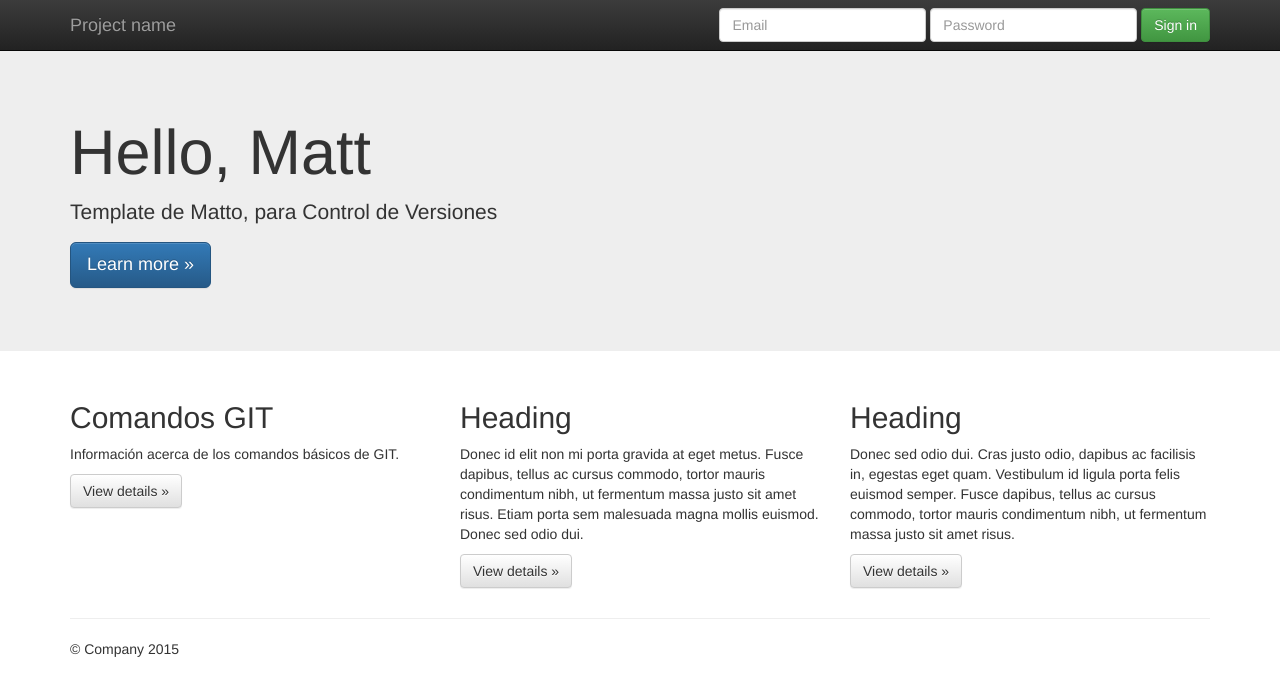
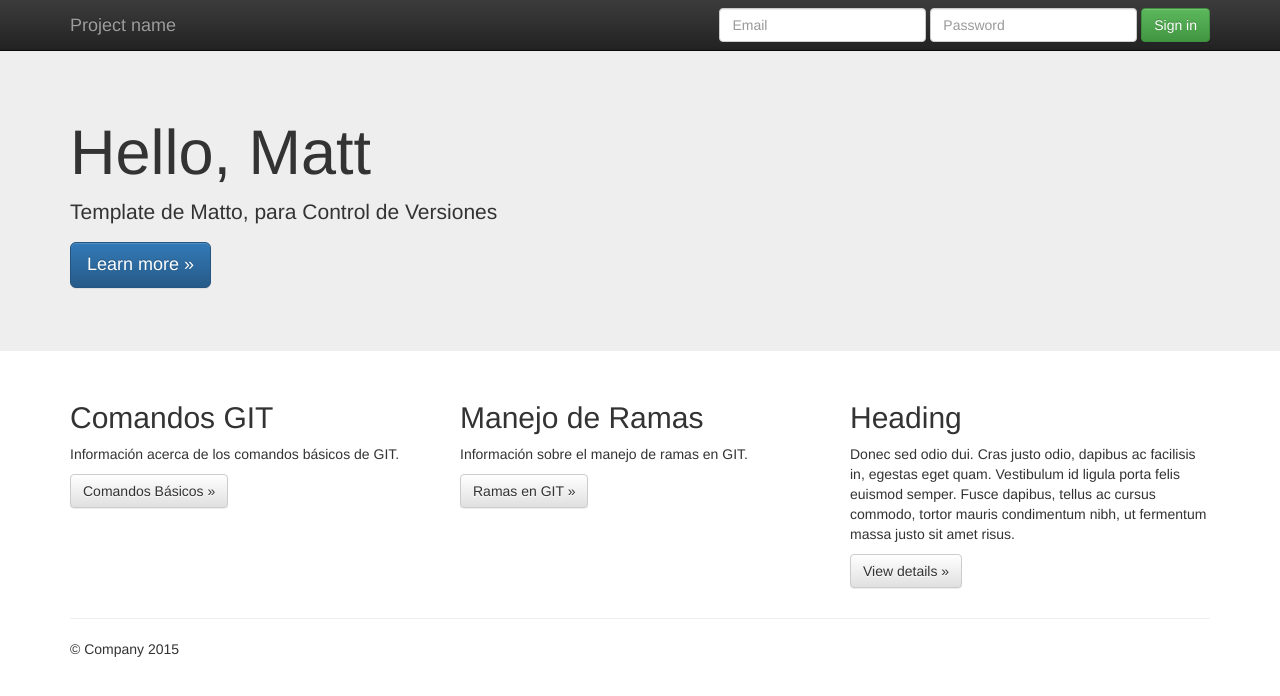
Before and after one commit to Matooh/cursoGitBci, a plain HTML site: page index.html in a window 1280 px wide. Drawn offline with nearby package versions, Linux system fonts and the light colour scheme.

Commit message:
Se agrega la funcionalidad sobre el manejo de ramas en GIT

```diff
--- a/index.html
+++ b/index.html
@@ -67,12 +67,12 @@
         <div class="col-md-4">
           <h2>Comandos GIT</h2>
           <p> Información acerca de los comandos básicos de GIT. </p>
-          <p><a class="btn btn-default" href="#" role="button">View details &raquo;</a></p>
+          <p><a class="btn btn-default" href="#" role="button">Comandos Básicos &raquo;</a></p>
         </div>
         <div class="col-md-4">
-          <h2>Heading</h2>
-          <p>Donec id elit non mi porta gravida at eget metus. Fusce dapibus, tellus ac cursus commodo, tortor mauris condimentum nibh, ut fermentum massa justo sit amet risus. Etiam porta sem malesuada magna mollis euismod. Donec sed odio dui. </p>
-          <p><a class="btn btn-default" href="#" role="button">View details &raquo;</a></p>
+          <h2>Manejo de Ramas</h2>
+          <p>Información sobre el manejo de ramas en GIT. </p>
+          <p><a class="btn btn-default" href="#" role="button">Ramas en GIT &raquo;</a></p>
        </div>
         <div class="col-md-4">
           <h2>Heading</h2>
```
